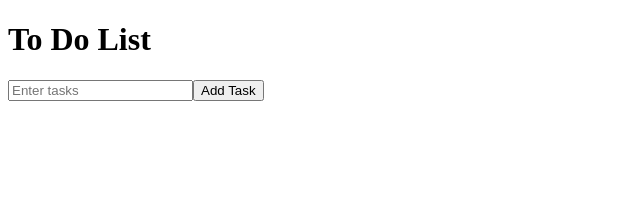
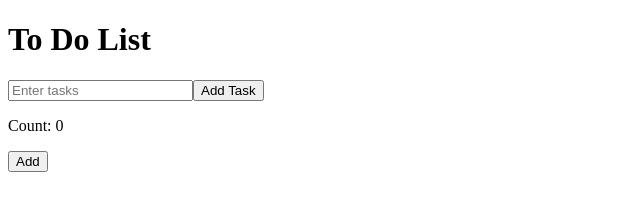
Before and after one commit to Jiths3/React, a React (Vite) app in the folder my-react-app/: page / in a window 1280 px wide. Shown: the top 222 px of the page, without its empty margins (0-640 px from the left). Built offline with nearby package versions, Linux system fonts and the light colour scheme.

Commit message:
useeffect

```diff
--- a/my-react-app/src/App.jsx
+++ b/my-react-app/src/App.jsx
@@ -18,6 +18,7 @@ return(
 
 
     <ToDoList />
+    <Updater />
 
   </>
 
--- a/my-react-app/src/Updater.jsx
+++ b/my-react-app/src/Updater.jsx
@@ -1,17 +1,17 @@
-import React, {useState} from 'react'
+import React, {useState, useEffect} from 'react'
 
 function Updater() {
 
-    const [car , setCar] = useState({Carname: "Minicooper", Year: 2020 , CompanyName : "Cooperworks"});
+    const [count , setCount] = useState(0);
 
-    const handleCarNameChange = (e) =>
-        setCar(c => ({...car, Carname: e.target.value})  )
+    useEffect(()=>{
+        document.title = `Count ${count}`
+    });
 
-    const handleYearChange = (e) =>
-        setCar(c => ({...car, Year: e.target.value})  )
+    function AddCount(){
+        setCount(c=> c+1);
+    }
 
-    const handleCompanyName = (e) =>
-        setCar(c => ({...car, CompanyName: e.target.value})  )
 
 
 
@@ -22,16 +22,11 @@ function Updater() {
 
 
         <p>
-            My favorite car is : {car.Carname}<br />
-            Year of release: {car.Year} <br />
-            Company Name : {car.CompanyName}
+            Count: {count}
         </p>
+        <button onClick={AddCount}>Add</button>
 
-        <input type="text" value = {car.Carname} onChange={handleCarNameChange}/>
-        <br />
-        <input type="number" value = {car.Year} onChange={handleYearChange} />
-        <br />
-        <input type="text" value = {car.CompanyName} onChange={handleCompanyName}/>
+
 
 
     </div>
```
